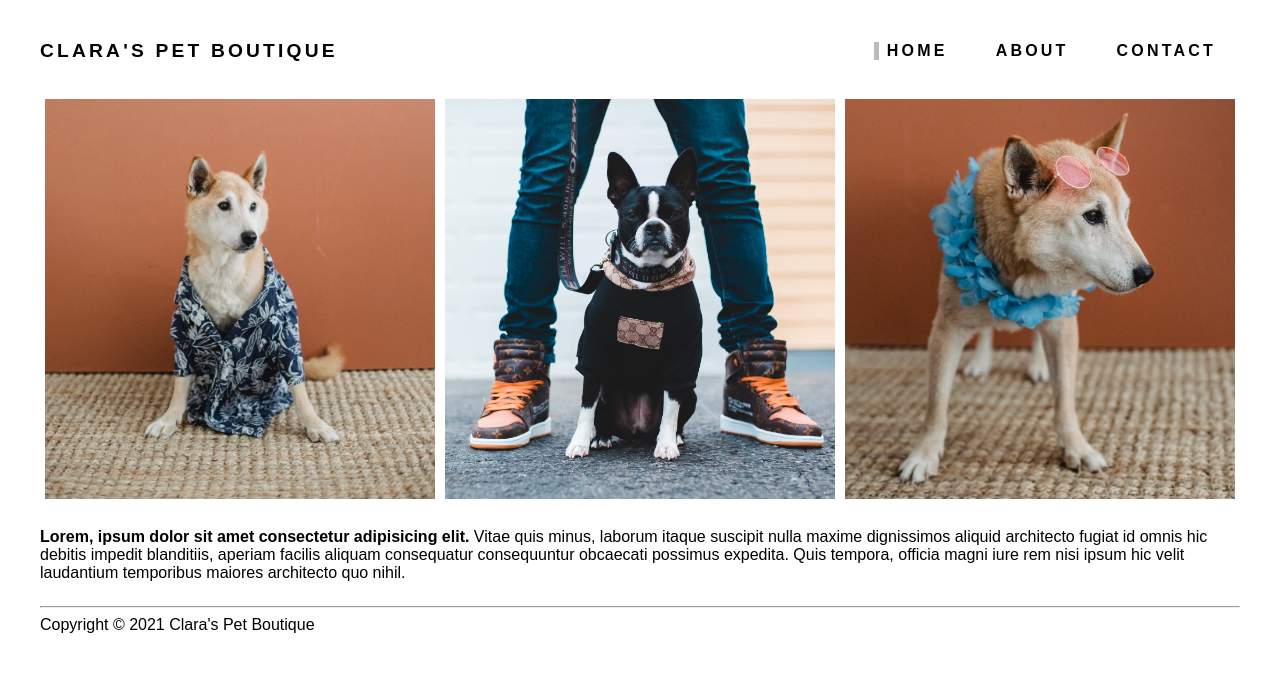
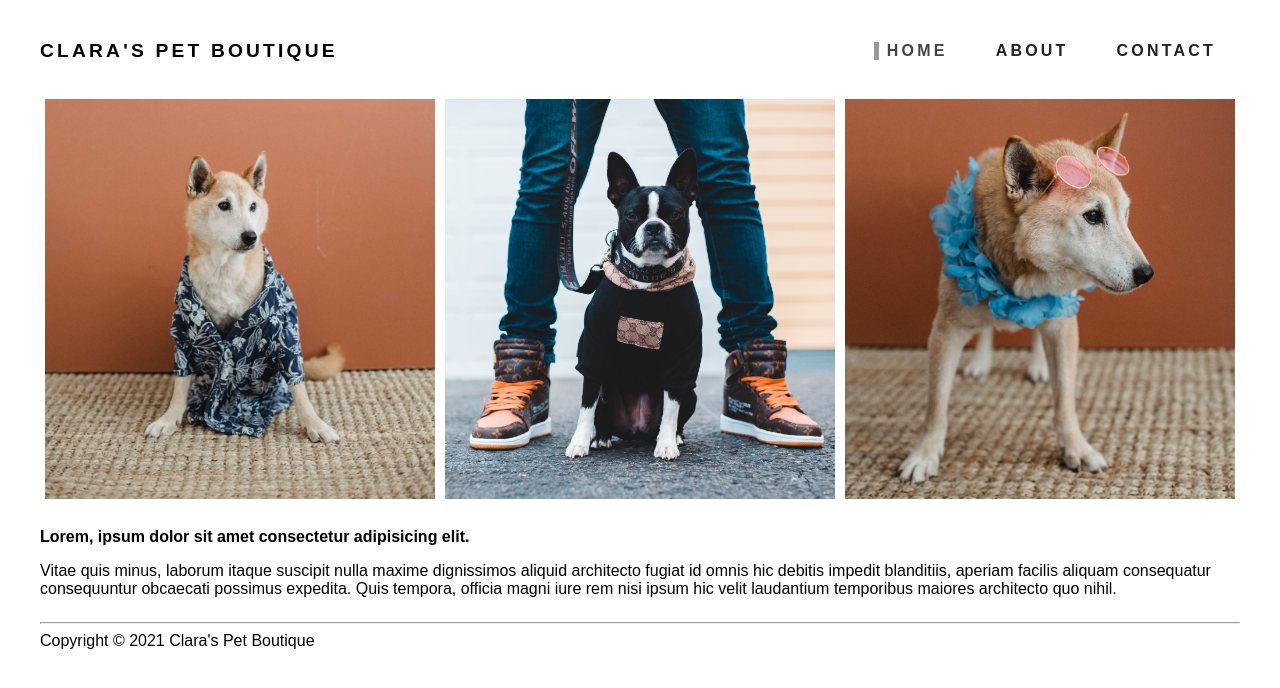
Before and after one commit to jcrowley89/empower-pet-boutique, a plain HTML site: page index.html in a window 1280 px wide. Drawn offline with Linux system fonts and the light colour scheme.

Commit message:
added custom properties

```diff
--- a/index.html
+++ b/index.html
@@ -27,10 +27,13 @@
             </div>
         </header>
         <main class="main-content">
-            <strong>Lorem, ipsum dolor sit amet consectetur adipisicing elit.</strong> Vitae quis minus, laborum itaque suscipit nulla
-            maxime dignissimos aliquid architecto fugiat id omnis hic debitis impedit blanditiis, aperiam facilis
-            aliquam consequatur consequuntur obcaecati possimus expedita. Quis tempora, officia magni iure rem nisi
-            ipsum hic velit laudantium temporibus maiores architecto quo nihil.
+            <strong>Lorem, ipsum dolor sit amet consectetur adipisicing elit.</strong>
+            <p>
+                Vitae quis minus, laborum itaque suscipit nulla
+                maxime dignissimos aliquid architecto fugiat id omnis hic debitis impedit blanditiis, aperiam facilis
+                aliquam consequatur consequuntur obcaecati possimus expedita. Quis tempora, officia magni iure rem nisi
+                ipsum hic velit laudantium temporibus maiores architecto quo nihil.
+            </p>
         </main>
         <hr>
         <footer class="site-footer">
--- a/style.css
+++ b/style.css
@@ -1,3 +1,10 @@
+:root {
+    --off-black: #222;
+    --light-grey: #ddd;
+    --med-grey: #999;
+    --dark-grey: #444;
+  }
+
 * {
     font-family: sans-serif;
 }
@@ -25,7 +32,7 @@
 }
 
 .nav-link {
-    color: #000;
+    color: var(--off-black);
     text-transform: uppercase;
     letter-spacing: 0.2rem;
     font-size: 1rem;
@@ -36,7 +43,8 @@
 }
 
 .nav-link.active {
-    border-left: 5px solid #bbb;
+    border-left: 5px solid var(--med-grey);
+    color: var(--dark-grey);
 }
 
 .header-img-container {
```
